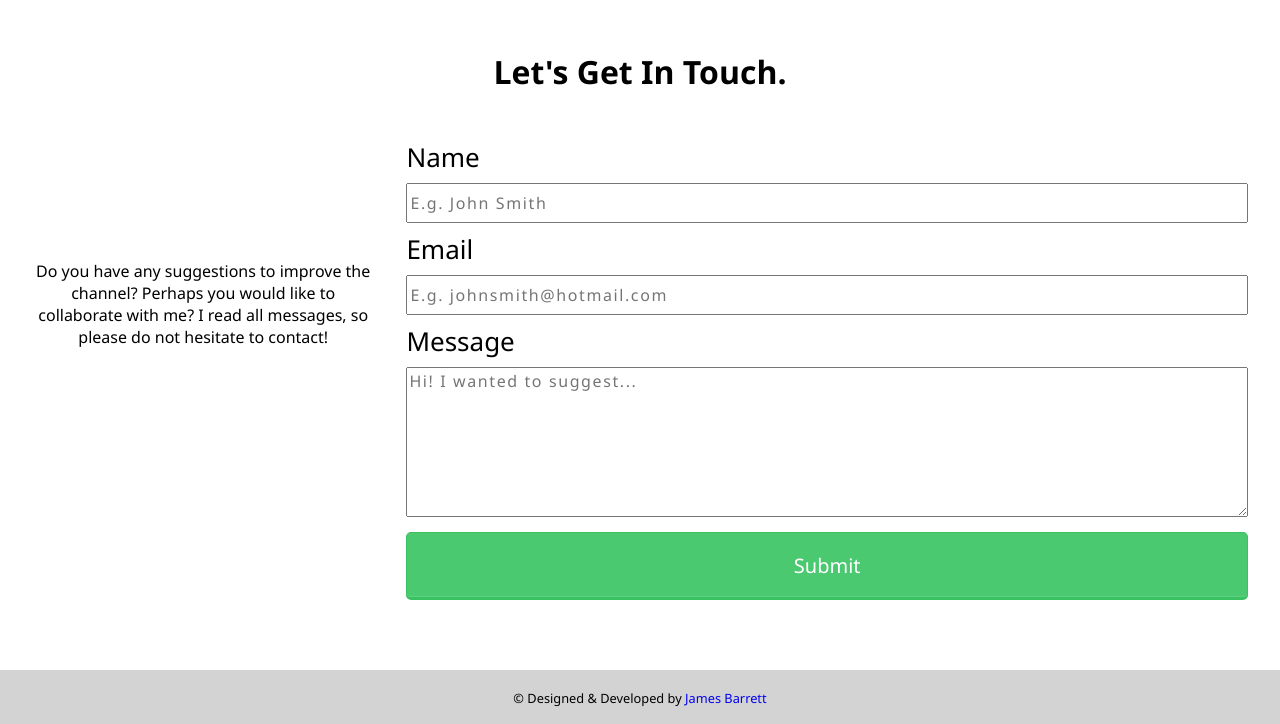
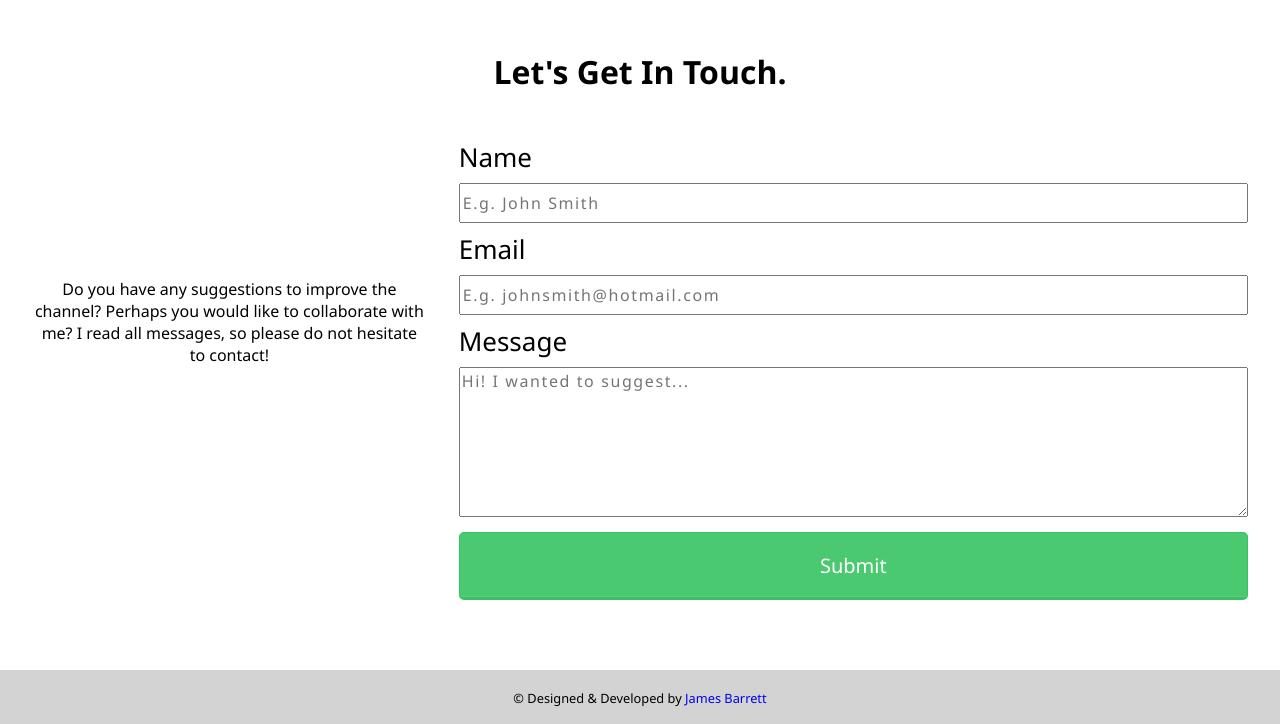
Before and after one commit to jamesbarrett95/www.thepokeraf.co.uk, a PHP site: page / in a window 1280 px wide. Shown: the part 1451-2175 px from the top of the page. Run offline with PHP 8.4, Linux system fonts and the light colour scheme; data that the repository does not hold is empty; some libraries are stand-ins or nearby versions.

Commit message:
Retrofit Complete

```diff
--- a/css/stylesheet.css
+++ b/css/stylesheet.css
@@ -186,11 +186,6 @@ iframe {
 /* ============================
   Contact Form
 =============================== */
-
-  .form-desc-center {
-    text-align: center;
-  }
-
   form {
     margin: 20px auto;
     text-align: center;
@@ -291,26 +286,18 @@ iframe {
 }
 
 @media screen and (min-width: 1025px) {
-  .primary {
-    width: 50%;
-    float: left;
+  .form-container {
+    display: flex;
+    flex-wrap: wrap;
   }
 
-  .secondary {
-    width: 50%;
-    float: left;
+  .form-desc {
+    margin-top: 159px;
   }
 
-  .primary-form {
-    width: 70%;
-    float: left;
+  .form-input {
+    flex-grow: 2;
   }
-
-  .secondary-form {
-    width: 30%;
-    float: left;
-    margin-top: 125px;
-    }
 
   .col {
     padding-right: 1em;
--- a/index.php
+++ b/index.php
@@ -96,12 +96,17 @@
         echo "<h3 class='phperror'>".$error_message."</h3>";
       }
      ?>
-    <div class="secondary-form col">
-      <p class="form-desc-center">Do you have any suggestions to improve the channel? Perhaps you
+
+    <div class="form-container">
+      <div class="center col">
+        <p class="form-desc">
+          Do you have any suggestions to improve the channel? Perhaps you
           would like to collaborate with me? I read all messages, so please do not
-        hesitate to contact!</p>
+          hesitate to contact!
+        </p>
       </div>
-    <div class="primary-form col">
+
+      <div class="form-input col">
         <form action="index.php" method="post" id="contactform" name="contactform">
           <label for="name">Name</label>
           <input type="text" id="name" name="user_name" placeholder="E.g. John Smith" required>
@@ -115,7 +120,7 @@
           <button type="submit" value="submit" onclick="return validateForm();">Submit</button>
         </form>
       </div>
-
+    </div>
   </div>
 
   <?php
```
Lines whose indentation alone changed are shown as unchanged.
